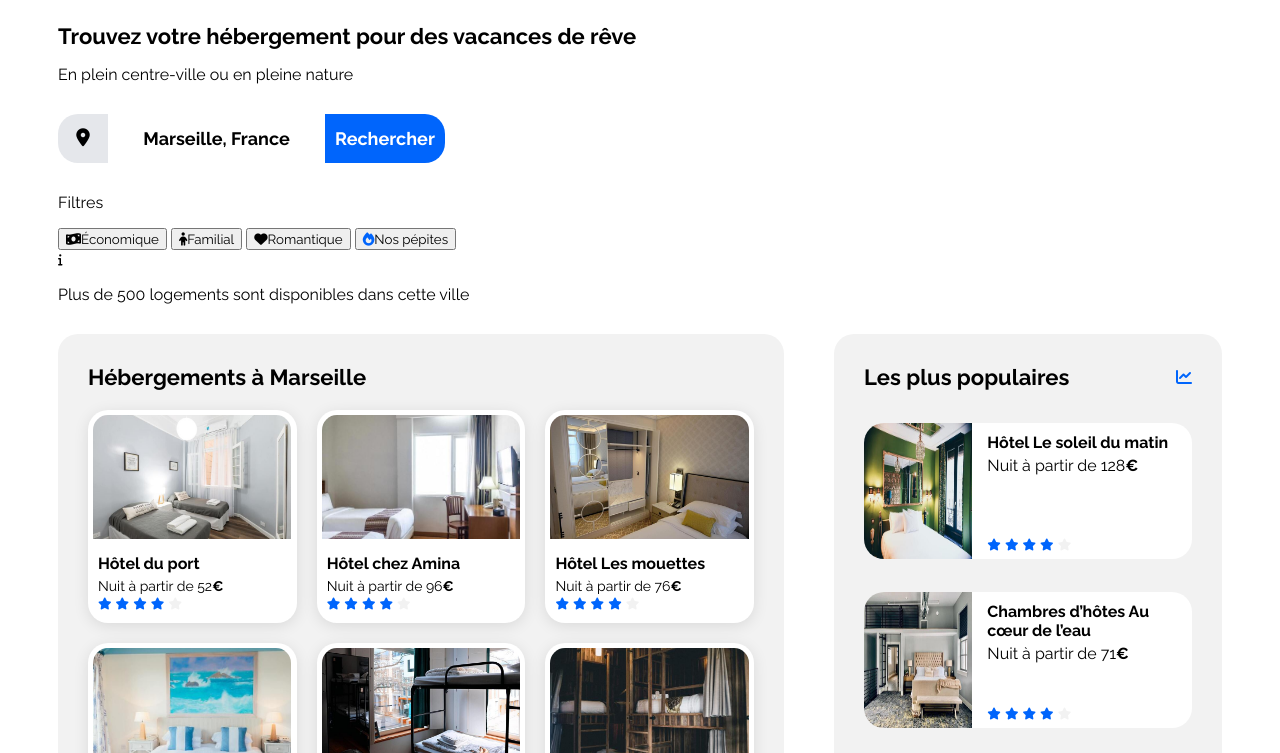
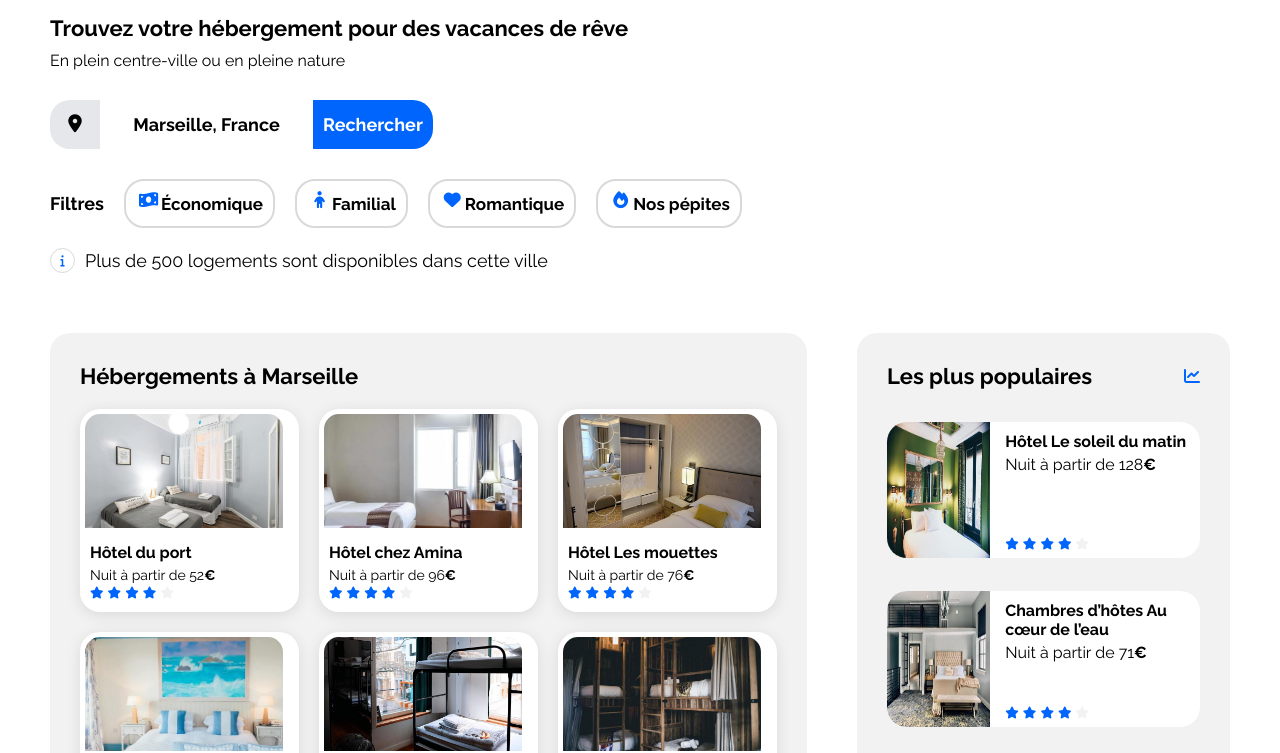
Before and after one commit to MTDev2024/Booki, a plain HTML site: page index.html in a window 1280 px wide. Shown: the part 59-812 px from the top of the page. Drawn offline with Linux system fonts and the light colour scheme.

Commit message:
filters section style added

```diff
--- a/css/style.css
+++ b/css/style.css
@@ -1,5 +1,14 @@
 @import url('./header.css');
 @import url('./search.css');
+
+/* === Reset === */
+*, *::before, *::after {
+    box-sizing: border-box;
+    margin: 0;
+    padding: 0;
+}
+
+
 
 /****** General ***********/
 * {
@@ -62,10 +71,79 @@ a {
 }
 
 
+/********* Filters ***********/
+
+.filters {
+    display: flex;
+    flex-direction: column;
+    margin-bottom: 30px;
+    gap: 20px;
+    flex-wrap: wrap;
+}
+
+.filters-btn {
+    display: flex;
+    flex-direction: row;
+    gap: 20px;
+    align-items: center;
+}
+
+.filters p {
+    font-size: 18px;
+    font-weight: bold;
+}
 
 
+.filter-btn {
+    display: flex;
+    font-size: 17px;
+    font-weight: bold;
+    align-items: center;
+    background-color: white;
+    border: #D9D9D9 2px solid;
+    border-radius: 20px;
+    height: 49px;
+    padding-right: 20px;
+    cursor: pointer;
+    padding: 10px;
+}
+
+.filter-btn:hover {
+    background-color: #DEEBFF;
+}
 
 
+.filters i {
+    color: var(--main-color);
+    height: 25px;
+    width: 25px;
+}
+
+
+/********* Results Infos ***********/
+
+
+.results-info {
+    display: flex;
+    margin-bottom: 30px;
+    align-items: center;
+}
+
+.results-info i {
+    display: flex;
+    justify-content: center;
+    align-items: center;
+    color: var(--main-color);
+    border: #D9D9D9 1px solid;
+    border-radius: 50%;
+    height: 25px;
+    width: 25px;
+}
+
+.results-info p {
+    font-weight: 400;
+    margin-left: 10px;
+}
 
 
 /****** Hebergements And Populaires ***********/
@@ -209,7 +287,6 @@ a {
 .a-card img {
     width: 100%;
     height: auto;
-
     object-fit: cover;
 }
 
--- a/index.html
+++ b/index.html
@@ -41,24 +41,36 @@
                 <button id="search-desktop">Rechercher</button>
                 <button id="search-mobile"><i class="fas fa-search search-icon"></i></button>
                 </form>
-                 <!-- Début Filtres -->
-                <div class="filters">
+             </section>
+
+            <!--FIN MENU RECHERCHER-->
+
+            <!-- DEBUT FILTRES -->
+
+            <section class="filters">
+                <div class="filters-btn">
                     <p>Filtres</p>
                     <button class="filter-btn"><i class="fas fa-money-bill-wave filters-icons"></i>Économique</button>
                     <button class="filter-btn"><i class="fas fa-child filters-icons"></i>Familial</button>
                     <button class="filter-btn"><i class="fas fa-heart filters-icons"></i>Romantique</button>
                     <button class="filter-btn"><i class="fa-solid fa-fire"></i>Nos pépites</button>
                 </div>
-                <!-- Fin Filtres -->
+
                  <div class="results">
                  <div class="results-info">
                     <i class="fas fa-info fa-xs"></i>
                     <p>Plus de 500 logements sont disponibles dans cette ville</p>
                  </div>
                  </div>
+            </section>
 
-            </section>
-        <!--FIN MENU RECHERCHER-->
+            <!-- FIN FILTRES -->
+
+
+
+
+
+
 
 
             <!--DEBUT HEBERGEMENTS-->
```
